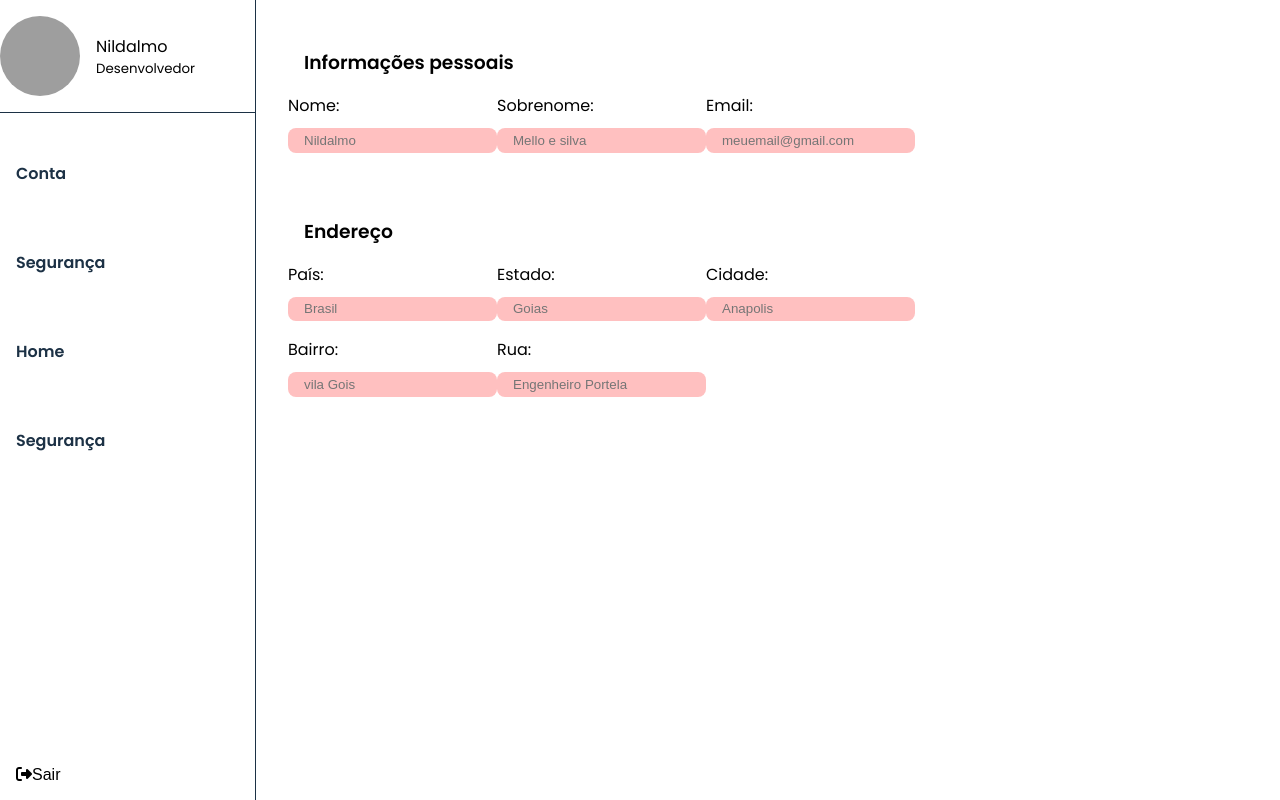
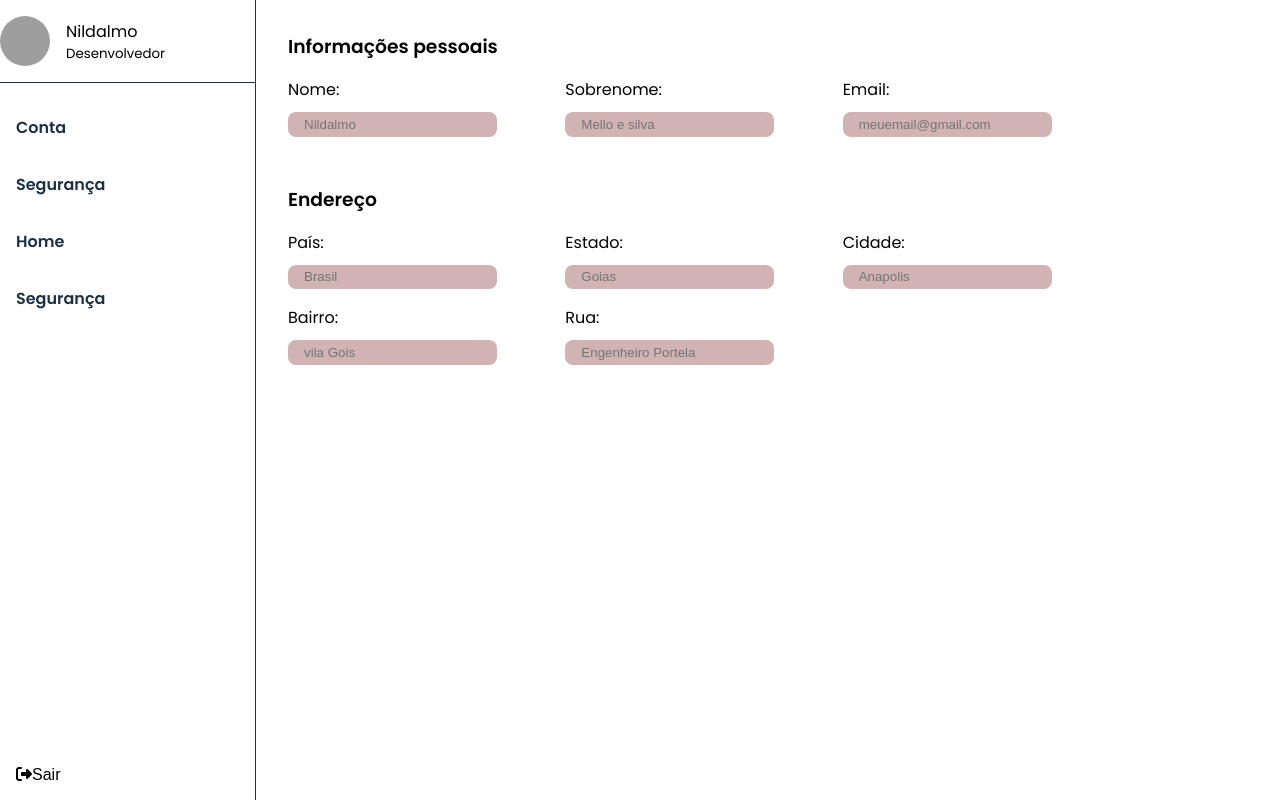
Before and after one commit to Nildalmo/e-commerce, a plain HTML site: page pages/perfil.html in a window 1280 px wide. Drawn offline with Linux system fonts and the light colour scheme; grey boxes are pictures that could not be loaded.

```diff
--- a/styles/perfil.css
+++ b/styles/perfil.css
@@ -55,8 +55,8 @@
 }
 
 .profile img {
-    width: 80px;
-    height: 80px;
+    width: 50px;
+    height: 50px;
     border-radius: 50%;
 }
 
@@ -66,21 +66,21 @@
 }
 
 .menu-profile li {
-    padding: 2rem var(--padding-2);
+    padding: 1rem var(--padding-2);
     transition: all .3s;
 }
 
 
 
 .menu-profile li:hover {
-    background-color: var(--dark-blue);
+    background-color: rgb(182, 60, 60);
 
 }
 
 
 .menu-profile li a:hover {
 
-    color: #ffffff;
+    color: #fdfafa;
 }
 
 .menu-profile li a {
@@ -113,7 +113,7 @@
 }
 
 .content-box label {
-    width: calc(100 / 3);
+    width: calc(100% / 3);
 }
 
 .content-box input {
@@ -121,10 +121,10 @@
     padding: .3rem var(--padding-2);
     border: none;
     border-radius: var(--border-radius-1);
-    background-color: #ffc0c0;
+    background-color: #d1b3b3;
     margin: 10px 0 1rem 0;
 }
 
 .content-box h3 {
-    padding: var(--padding-2);
+    padding-bottom: var(--padding-2);
 }
```
